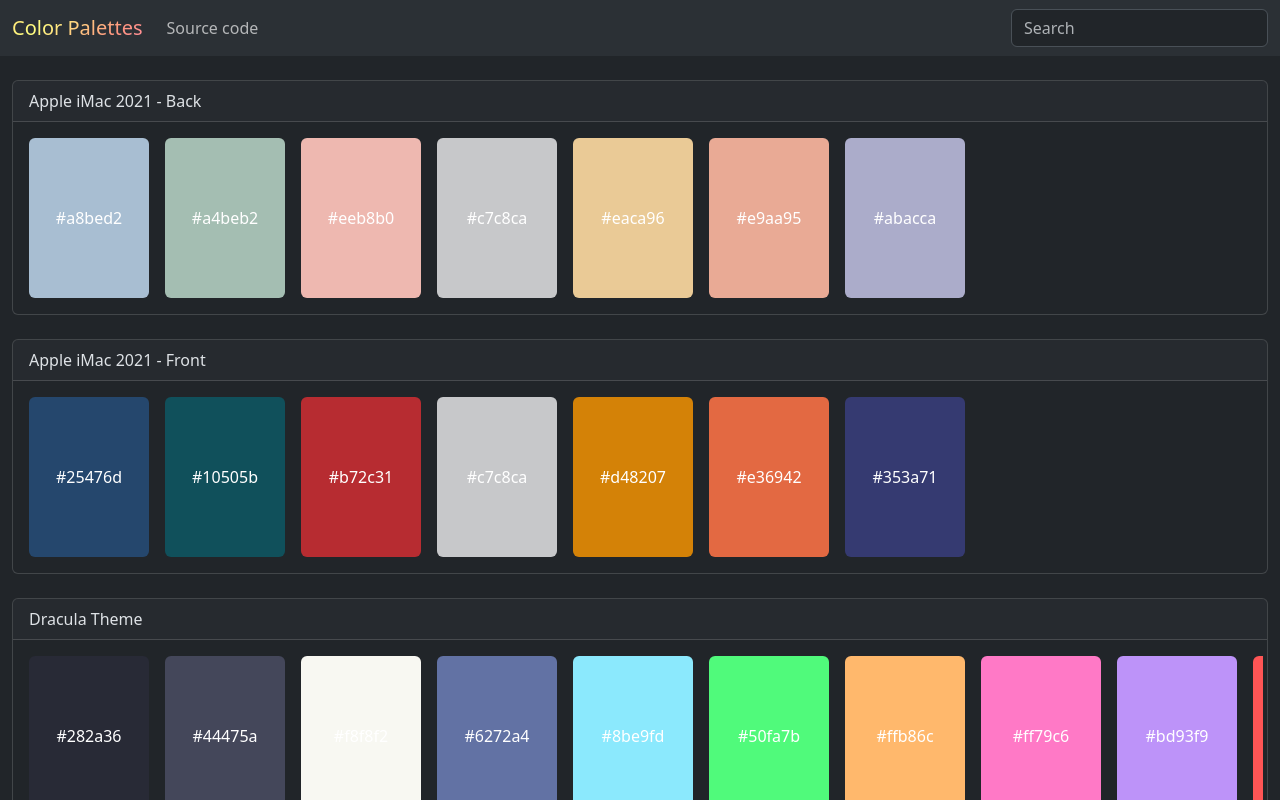
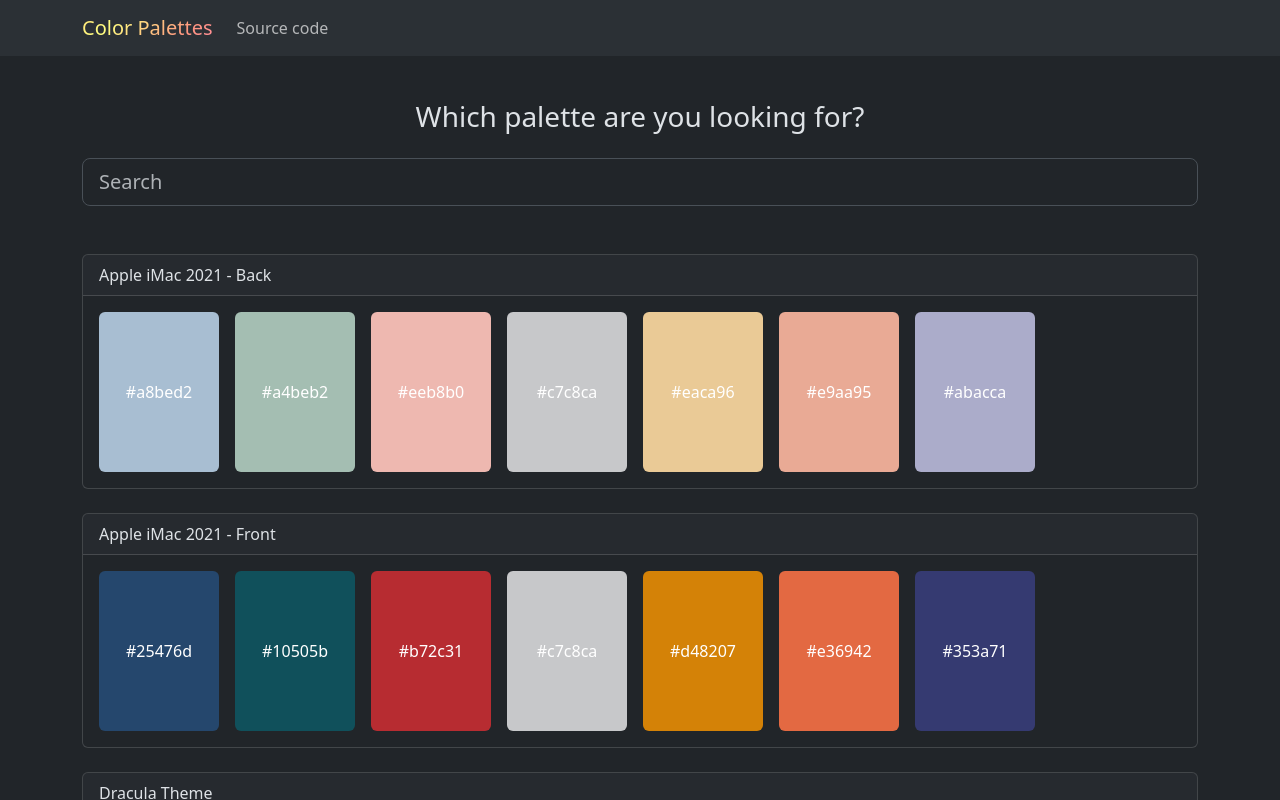
Before and after one commit to thiagodnf/color-palettes, a Next.js app: page / in a window 1280 px wide. Shown: the top 800 px of the page. Built offline with nearby package versions, Linux system fonts and the light colour scheme.

Commit message:
added search in the middle

```diff
--- a/public/css/style.scss
+++ b/public/css/style.scss
@@ -14,7 +14,7 @@
 $dracula-yellow: #ffff80;
 
 body {
-    margin-top: 80px !important;
+    margin-top: 100px !important;
 }
 
 .color {
--- a/src/components/Color.js
+++ b/src/components/Color.js
@@ -18,7 +18,7 @@
     }
 }
 
-export default function Component({ color }) {
+export default function Color({ color }) {
 
     const style = {
         backgroundColor: color
--- a/src/components/Navbar.js
+++ b/src/components/Navbar.js
@@ -1,11 +1,11 @@
 import Navbar from "react-bootstrap/Navbar";
 import { Nav, Container, Form } from "react-bootstrap";
 
-export default function Component({ handleSearchTerm }) {
+export default function Component() {
 
     return (
         <Navbar fixed="top" expand="sm" className="bg-body-tertiary">
-            <Container fluid>
+            <Container>
                 <Navbar.Brand href="/" className="gradient-text">
                     Color Palettes
                 </Navbar.Brand>
@@ -14,13 +14,13 @@
                     <Nav className="me-auto">
                         <Nav.Link href="https://github.com/thiagodnf/color-palettes">Source code</Nav.Link>
                     </Nav>
-                    <Form className="d-flex">
+                    {/* <Form className="d-flex">
                         <Form.Control
                             type="search"
                             placeholder="Search"
                             onChange={handleSearchTerm}
                         />
-                    </Form>
+                    </Form> */}
                 </Navbar.Collapse>
             </Container>
         </Navbar>
--- a/src/components/Palette.js
+++ b/src/components/Palette.js
@@ -15,7 +15,7 @@
                 {palette.name}
             </Card.Header>
             <Card.Body>
-                <div class="row flex-nowrap overflow-auto ms-0">
+                <div className="row flex-nowrap overflow-auto ms-0">
                     {colors}
                 </div>
             </Card.Body>
--- a/src/pages/index.js
+++ b/src/pages/index.js
@@ -1,7 +1,7 @@
 import Head from "next/head";
 
 import { useState } from "react";
-import { Container } from "react-bootstrap";
+import { Container, Form, Col } from "react-bootstrap";
 
 import Navbar from "../../src/components/Navbar";
 import Palette from "../../src/components/Palette";
@@ -42,9 +42,23 @@
                 <title>Color Palettes</title>
                 <meta name="viewport" content="width=device-width, initial-scale=1" />
             </Head>
-            <Navbar handleSearchTerm={handleSearchTerm} />
-            <Container fluid>
+            <Navbar />
+            <Container>
+
+                <Form className="pb-5">
+                    <Form.Group controlId="search" as={Col} xs="12" className="text-center">
+                        <Form.Label className="h3 mb-4">Which palette are you looking for?</Form.Label>
+                        <Form.Control
+                            type="search"
+                            size="lg"
+                            placeholder="Search"
+                            onChange={handleSearchTerm}
+                        />
+                    </Form.Group>
+                </Form>
+
                 {items}
+
             </Container>
         </>
     );
```
